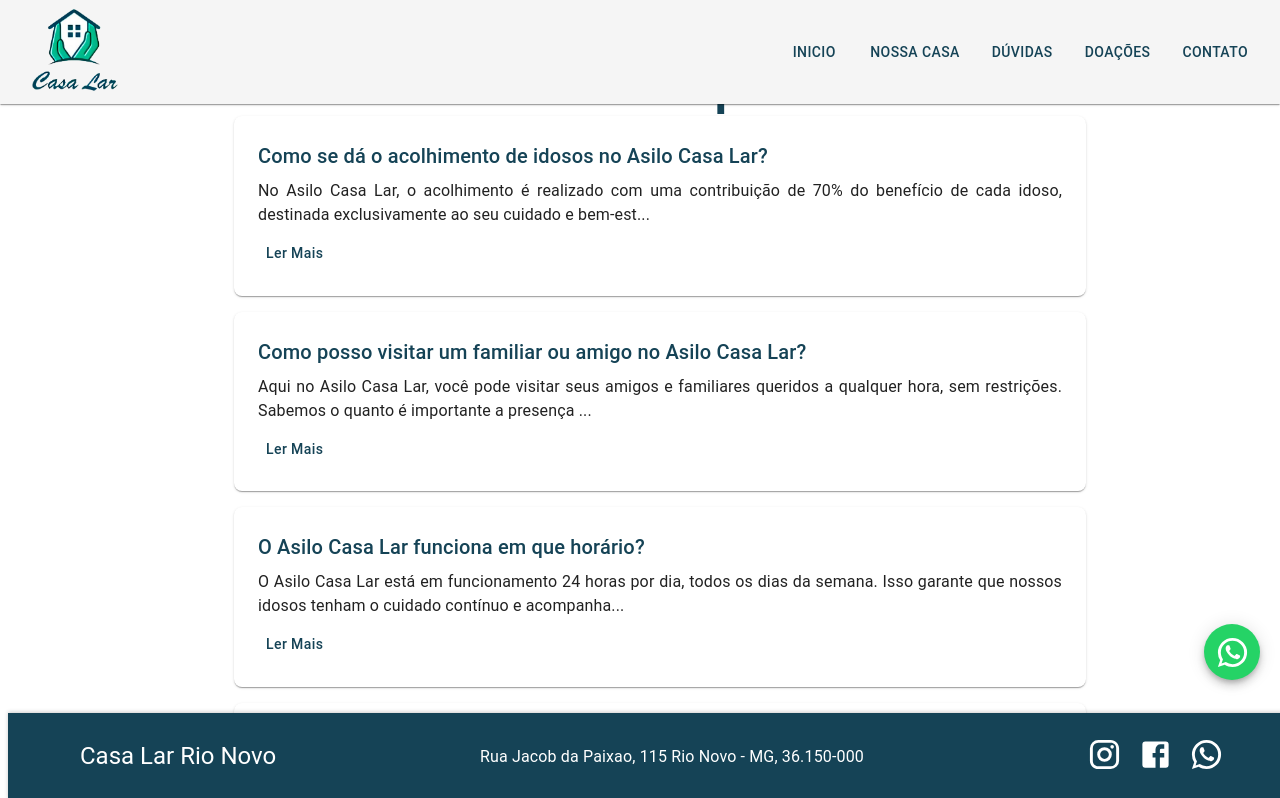
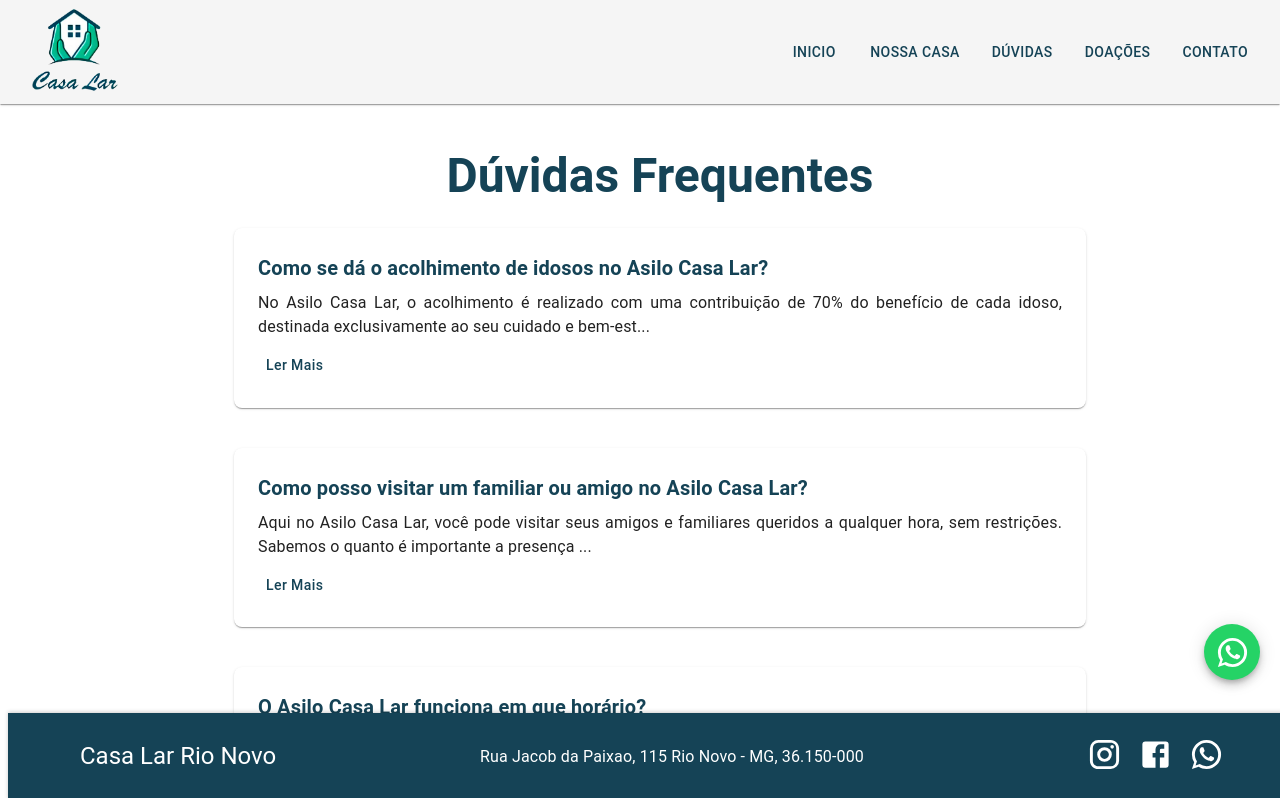
Before and after one commit to Acauhi99/front--casa-lar-rio-novo, a React (Vite) app: page /faq in a window 1280 px wide. Shown: the top 798 px of the page. Built offline with nearby package versions, Linux system fonts and the light colour scheme.

Commit message:
refactor: correção de erro do faq

```diff
--- a/src/screens/Faq/Faq.jsx
+++ b/src/screens/Faq/Faq.jsx
@@ -75,6 +75,8 @@ const ContactButton = styled(Button)(({ theme }) => ({
 
 const FaqTitle = styled(Typography)(({ theme }) => ({
   color: theme.palette.primary.main,
+  fontWeight: 500,
+  fontWeight: "bold",
 }));
 
 const FaqContent = ({ text }) => {
@@ -102,7 +104,17 @@ FaqContent.propTypes = {
 
 export const Faq = () => {
   return (
-    <Container maxWidth="md" sx={{ py: 4 }}>
+    <Container
+      maxWidth="md"
+      sx={{
+        paddingTop: { xs: "100px", sm: "120px" },
+        paddingBottom: "100px",
+        minHeight: "100vh",
+        display: "flex",
+        flexDirection: "column",
+        gap: 3,
+      }}
+    >
       <Typography
         variant="h3"
         component="h1"
```
